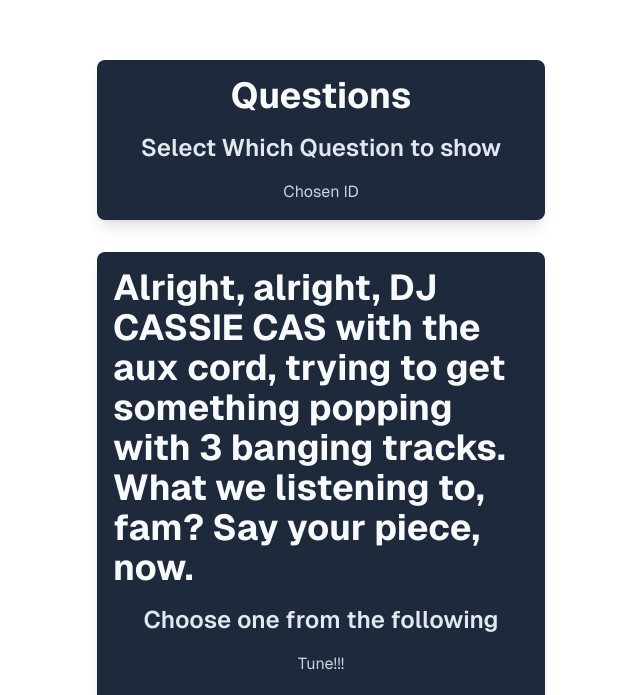
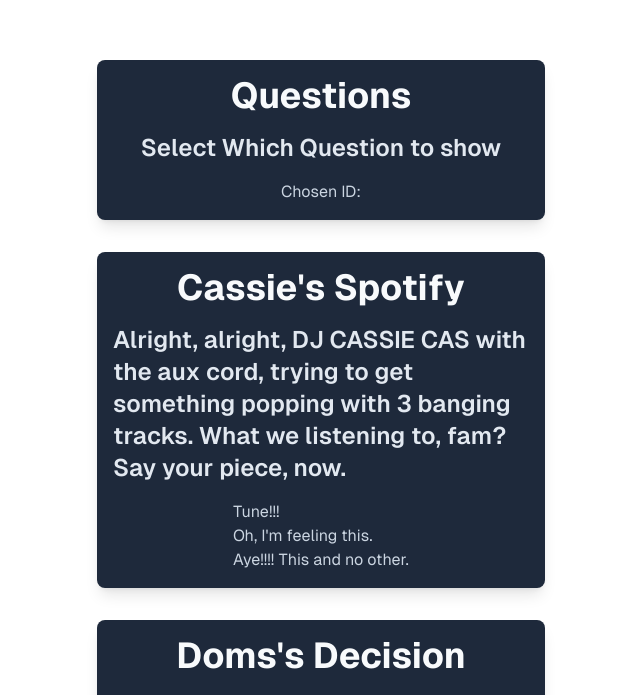
Before and after one commit to overington/LIMBpoll, a Next.js app: page /admin in a window 1280 px wide. Shown: the part 104-799 px from the top of the page, without its empty margins (319-959 px from the left). Built offline with nearby package versions, Linux system fonts and the light colour scheme.

Commit message:
progress working on question submission workflow and display

```diff
--- a/package.json
+++ b/package.json
@@ -14,8 +14,7 @@
     "next": "^15.0.1",
     "react": "^18",
     "react-dom": "^18",
-    "swr": "^2.2.5",
-    "zustand": "^5.0.0-rc.2"
+    "swr": "^2.2.5"
   },
   "devDependencies": {
     "@types/node": "^20",
--- a/src/app/admin/page.tsx
+++ b/src/app/admin/page.tsx
@@ -1,3 +1,4 @@
+"use client";
 /**
  * Admin page
  *
@@ -7,7 +8,7 @@
  */
 
 import Card from "@/components/Card";
-import { questions } from "@/components/Questions";
+import { questions } from "@/data/questions";
 
 
 export default function AdminPage() {
@@ -16,20 +17,18 @@
     <div className="grid grid-rows-[20px_1fr_20px] items-center justify-items-center min-h-screen p-8 pb-20 gap-16 sm:p-20 font-[family-name:var(--font-geist-sans)]">
       <main className="flex flex-col gap-8 row-start-2 items-center sm:items-start">
         <Card title="Questions" description="Select Which Question to show">
-          <span>Chosen ID</span>
+          <span>Chosen ID: </span>
         </Card>
-
-        {questions.map((question, index) => (
-          <Card
-            key={index}
-            title={question.question}
-            description="Choose one from the following"
-          >
-            {question.options.map((option, oidx) => (
-              <p key={oidx}>{option}</p>
-            ))}
-          </Card>
-        ))}
+      { Object.keys(questions).map((questionID) => (
+        <Card key={questionID} title={questions[questionID].title} description={questions[questionID].question}>
+          <ul>
+            { questions[questionID].options.map((option, index) => (
+                <li key={index}>{option}</li>
+              ))
+            }
+          </ul>
+        </Card>
+        ) ) }
       </main>
       <footer className="row-start-3 flex gap-6 flex-wrap items-center justify-center">
         <h3 className="text-sm text-slate-800">footer text</h3>
--- /dev/null
+++ b/src/app/vote/[questionId]/[answerId]/route.ts
@@ -0,0 +1,47 @@
+'use server';
+
+import { NextRequest, NextResponse } from 'next/server';
+import { questions, Question } from '@/data/questions';
+
+// state of the vote counts
+let stateCount: { [questionId: string]: { [answerId: string]: number } } = {
+    "1": {
+        "0": 0,
+        "1": 0,
+        "2": 0,
+        "3": 0,
+    },
+    "2": {
+        "0": 0,
+        "1": 0,
+        "2": 0,
+        "3": 0,
+    },
+}
+
+
+
+export async function POST(req: NextRequest, { params } : { params: Promise<{ questionId: string, answerId: string }> }) {
+    console.log("POST request received at /vote/[questionId]/[answerId]");
+    console.log("req", req);
+    try {
+        const questionId = (await params).questionId;
+        const answerId = (await params).answerId;
+
+        // Increment the vote count
+
+
+        stateCount[questionId][answerId] += 1;
+
+        return NextResponse.json({
+            success: true,
+            message: "Vote submitted successfully",
+        }, { status: 200 }); // OK
+    } catch (error) {
+        console.error("Failed to submit vote:", error);
+        return NextResponse.json({
+            success: false,
+            message: error.message,
+        }, { status: 400 }); // Bad Request
+    }
+}
--- a/src/app/vote/route.ts
+++ b/src/app/vote/route.ts
@@ -1,7 +1,10 @@
 import { NextRequest , NextResponse } from 'next/server';
+import { questions, Question } from '@/data/questions';
 
-let currentQuestionID = 1;
+let currentQuestionID = "q1";
 let currentVoteCounts = [0, 0, 0, 0];
+
+
 
 export async function GET(request: NextRequest) {
     // Retrieve the current voting results (e.g., from database)
@@ -11,18 +14,35 @@
     });
 }
 
-export async function POST(request: NextRequest) {
-    // Update the current voting results
-    console.log("POST request received");
-    // console.log(request);
-    let body = request;
-    console.log(body);
 
-    return NextResponse.json({
-        success: true,
-    }, { status: 200 }); // Accepted
-    // }, { status: 202 }); // Accepted
-}
+// export async function POST(request: NextRequest) {
+//     console.log("POST request received", request);
+
+//     try {
+//         const formData = await request.formData();
+//         const questionID = parseInt(formData.get('questionId') as string, 10);
+//         const voteID = parseInt(formData.get('vote') as string, 10);
+
+//         console.log("questionID", questionID);
+//         console.log("voteID", voteID);
+
+//         if (isNaN(questionID) || isNaN(voteID)) {
+//             throw new Error('Invalid data types');
+//         }
+
+//         currentVoteCounts[voteID] += 1;
+
+//         return NextResponse.json({
+//             success: true,
+//         }, { status: 200 }); // OK
+//     } catch (error) {
+//         console.error("Failed to submit vote:", error);
+//         return NextResponse.json({
+//             success: false,
+//             message: error.message,
+//         }, { status: 500 }); // Internal Server Error
+//     }
+// }
 
 export async function PUT(req: NextRequest) {
     // Update the current question ID
--- a/src/components/Questions.tsx
+++ b/src/components/Questions.tsx
@@ -2,56 +2,29 @@
 
 import { EmptyCard } from "@/components/Card";
 import useSWR from "swr";
+import { questions, Question } from "@/data/questions";
+import { useState, useEffect } from "react";
 
-export type Question = {
-  id: number;
-  title: string;
-  question: string;
-  options: string[];
-};
+const API_URL = "/vote";
 
-export const questions: Question[] = [
-  {
-    id: 1,
-    title: "Cassie's Spotify",
-    question:
-      "Alright, alright, DJ CASSIE CAS with the aux cord, trying to get something popping with 3 banging tracks. What we listening to, fam? Say your piece, now.",
-    options: [
-      "Tune!!!",
-      "Oh, I'm feeling this.",
-      "Aye!!!!  This and no other.",
-    ],
-  },
-  {
-    id: 2,
-    title: "Doms's Decision",
-    question:
-      "What to do, what to do…Your boy, Dom, has got a dilemma on his hands – sit with T-Money Tarquin and Hugo, or continue gaming with his A one from day one, Jayda.",
-    options: [
-      "Are you kidding me, it's gotta be with his bestie, Jayda.",
-      "Nah, for real for real, T-Money's got bars, so of course we're sitting with him and Hugo.",
-    ],
-  },
-];
 
-export const QuestionCard = ({ current }: { current: Question }) => {
+
+export const QuestionCard = ({ question, question_id, vote_count }: { question: Question, question_id: string, vote_count: number[]|null }) => {
   const handleVote = async (question_id: string, vote_id: string) => {
     try {
-      console.log(JSON.stringify({ questionId: question_id, vote: vote_id }))
-      const response = await fetch("/vote", {
+      const submit_url = `${API_URL}/${question_id}/${vote_id}`;
+      console.log("Submitting vote to:", submit_url);
+      const response = await fetch(submit_url, {
         method: "POST",
-        body: JSON.stringify({ questionId: question_id, vote: vote_id }),
-        headers: {
-          "Content-Type": "application/json",
-        },
       });
+
       if (!response.ok) {
-        console.log(response)
+        console.log("Response:", response);
         throw new Error("Network response was not ok");
       }
-      let response_json = await response.json();
-      // Optionally handle the response
-      console.log("Vote submitted successfully");
+
+      const response_json = await response.json();
+      console.log("Vote submitted successfully:", response_json);
     } catch (error) {
       console.error("Failed to submit vote:", error);
     }
@@ -60,14 +33,15 @@
   return (
     <EmptyCard>
       <div className="font-mono">
-        &gt;&gt;&gt; <span className="font-bold">Question:</span>{" "}
-        {current.question}
+        &gt;&gt;&gt; <span className="font-bold text-red-500">Question:</span>{" "}<span>{question.title}</span>
+        <p className="mx-2">{question.question}</p>
+        <p className="mx-2 text-slate-200 ">(Click to submit your answer below)</p>
         <ul className="px-4 my-2">
-          {current.options?.map((option_text, index) => (
+          {question.options?.map((option_text, index) => (
             <li key={index}>
               - <button
                 className="underline"
-                onClick={() => handleVote(current.id.toString(), index.toString())}
+                onClick={() => handleVote(question_id, index.toString())}
               >
                 {option_text}
               </button>
@@ -81,28 +55,48 @@
 
 // make a GET request to the /api/vote endpoint
 // const fetcher = (url) => { const res = fetch(url); return res.json(); };
-const fetcher = (...args) => fetch(...args).then((res) => res.json());
 
 export function useQuestion() {
-  const { data, error, mutate } = useSWR("/vote", fetcher);
-  const currentQuestion = questions.find(
-    (question: Question) => question.id === data?.currentQuestionID
-  );
-  const voteCount = data?.currentVoteCounts;
+  const fetcher = (...args) => fetch(...args).then((res) => res.json());
+
+  const { data, error } = useSWR(API_URL, fetcher);
+
 
   return {
-    currentQuestion: currentQuestion,
-    voteCount: voteCount,
+    currentQuestionID: data?.currentQuestionID,
+    voteCount: data?.currentVoteCounts,
     isLoading: !error && !data,
     isError: error,
   };
 }
 
 export const CurrentQuestion = () => {
-  const { currentQuestion, voteCount, isLoading, isError } = useQuestion();
+  const { currentQuestionID, isLoading, isError } = useQuestion();
+  const [ currentQuestion, setCurrentQuestion ] = useState<Question|undefined>(undefined);
+
+  useEffect(() => {
+    if (currentQuestionID !== undefined) {
+      setCurrentQuestion(questions[currentQuestionID]);
+    } else {
+      setCurrentQuestion(questions['q1']);
+    }
+  }, [currentQuestionID]);
+
 
   if (isLoading) return <div>Loading...</div>;
   if (isError) return <div>Error loading data</div>;
+  if (currentQuestion === undefined) return <div>Question not found</div>;
 
-  return <QuestionCard current={currentQuestion} />;
+
+  return <QuestionCard question={currentQuestion} question_id={currentQuestionID} vote_count={null} />;
 };
+
+export const Votes = () => {
+  return (
+    <div>
+      {Object.keys(questions).map((question_id) => (
+        <QuestionCard key={question_id} question={questions[question_id]} question_id={question_id} />
+      ))}
+    </div>
+  );
+}
--- /dev/null
+++ b/src/data/questions.json
@@ -0,0 +1,19 @@
+{
+  "q1": {
+    "title": "Cassie's Spotify",
+    "question": "Alright, alright, DJ CASSIE CAS with the aux cord, trying to get something popping with 3 banging tracks. What we listening to, fam? Say your piece, now.",
+    "options": [
+      "Tune!!!",
+      "Oh, I'm feeling this.",
+      "Aye!!!!  This and no other."
+    ]
+  },
+  "q2": {
+    "title": "Doms's Decision",
+    "question": "What to do, what to do... Your boy, Dom, has got a dilemma on his hands – sit with T-Money Tarquin and Hugo, or continue gaming with his A one from day one, Jayda.",
+    "options": [
+      "Are you kidding me, it's gotta be with his bestie, Jayda.",
+      "Nah, for real for real, T-Money's got bars, so of course we're sitting with him and Hugo."
+    ]
+  }
+}
--- /dev/null
+++ b/src/data/questions.ts
@@ -0,0 +1,9 @@
+import data from "@/data/questions.json";
+
+export type Question = {
+  title: string;
+  question: string;
+  options: string[];
+};
+// import questions and create a typed object from the JSON data
+export const questions: {[key: string]: Question} = data;
```
Also changed, not shown: 1 other file (tests, documents, lock files or other folders).
